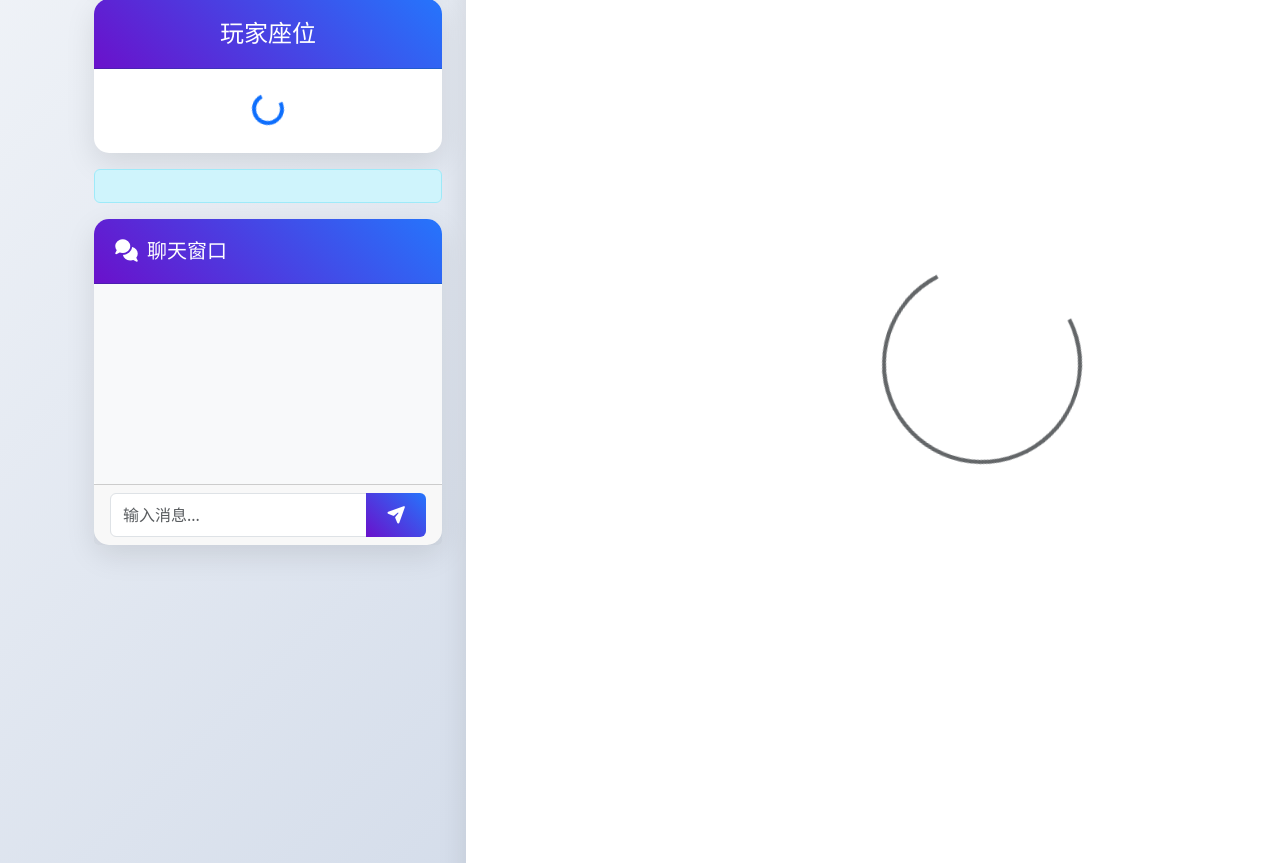
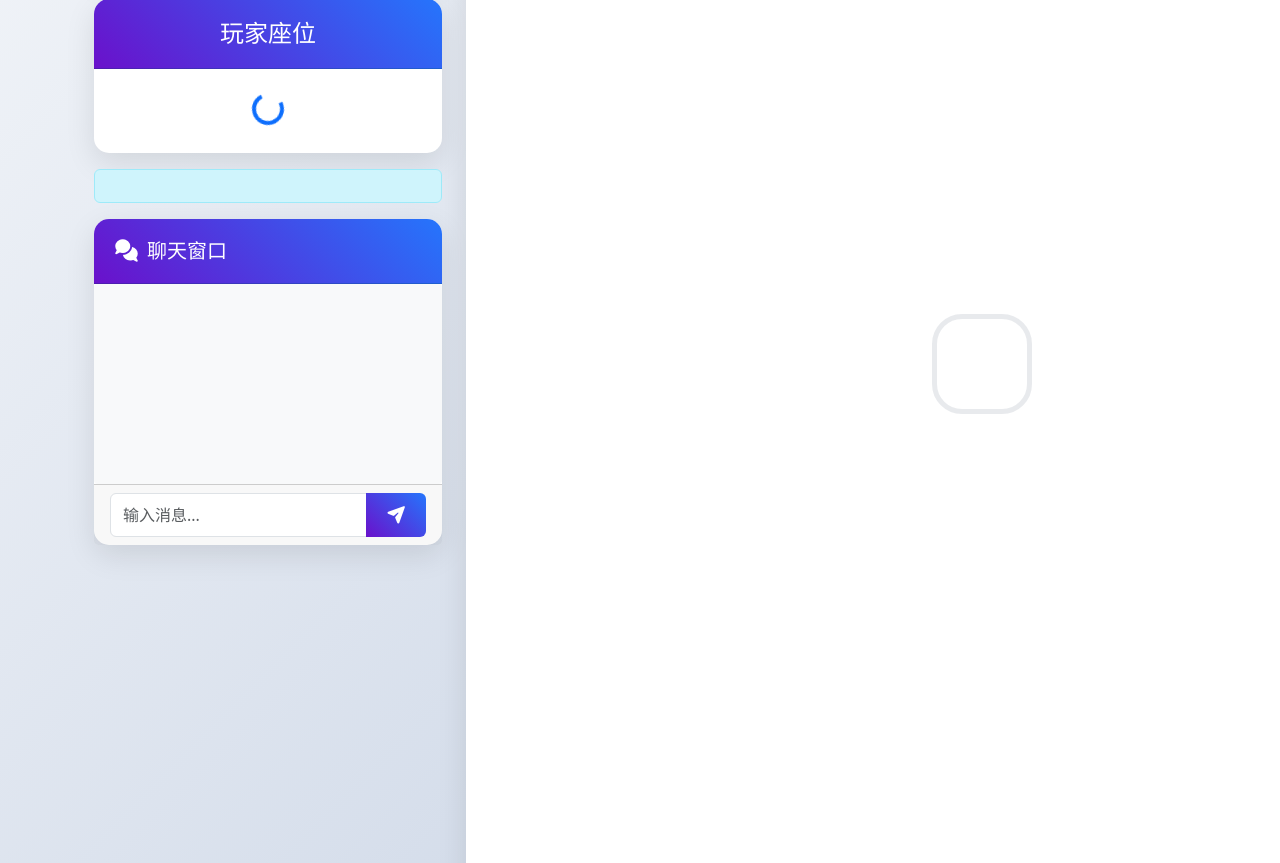
Before and after one commit to ITcarrot/Friend-s-Military-Chess-Server, a Python web app: template templates/play.html in a window 1280 px wide; the page is wider, and only the part inside the window is pictured. Shown: the part 341-1204 px from the top of that part. Run offline with Jinja, Linux system fonts and the light colour scheme; the template is opened without the code that fills it, so the values that code supplies are empty.

Commit message:
更换行棋提示器样式

```diff
--- a/static/css/style.css
+++ b/static/css/style.css
@@ -153,11 +153,11 @@ body {
 
 .round-indicator {
   position: absolute;
-  left: 400px;
-  top: 400px;
-  width: 200px;
-  height: 200px;
-  border-radius: 50%;
+  left: 450px;
+  top: 450px;
+  width: 100px;
+  height: 100px;
+  border-radius: 30%;
   opacity: 0.7;
   z-index: 5;
 }
--- a/static/js/play.js
+++ b/static/js/play.js
@@ -258,7 +258,7 @@ function updateBoard(board, next_player) {
     }
 
     $('.round-indicator').show();
-    $('.round-indicator').css('color', colors[next_player]);
+    $('.round-indicator').css('--bs-border-color', colors[next_player]);
     if (userSeat && next_player == userSeat) {
         clearInterval(roundTickingInterval);
         roundTickingInterval = setInterval(function() {$('#clockSound')[0].play();}, 2000);
--- a/templates/play.html
+++ b/templates/play.html
@@ -157,7 +157,7 @@
                         style="position:absolute; z-index:1000; width:400px; top: 300px; left: 300px;
                             text-align:left; opacity: 0.5; display:none;">
                     </div>
-                    <div class="round-indicator spinner-border"></div>
+                    <div class="round-indicator border border-5"></div>
                 </div>
                 <div class="d-flex justify-content-between align-items-center mb-2 mx-4">
                     <a href="/formation?ret={{ request.path }}" class="d-grid text-decoration-none">
```
